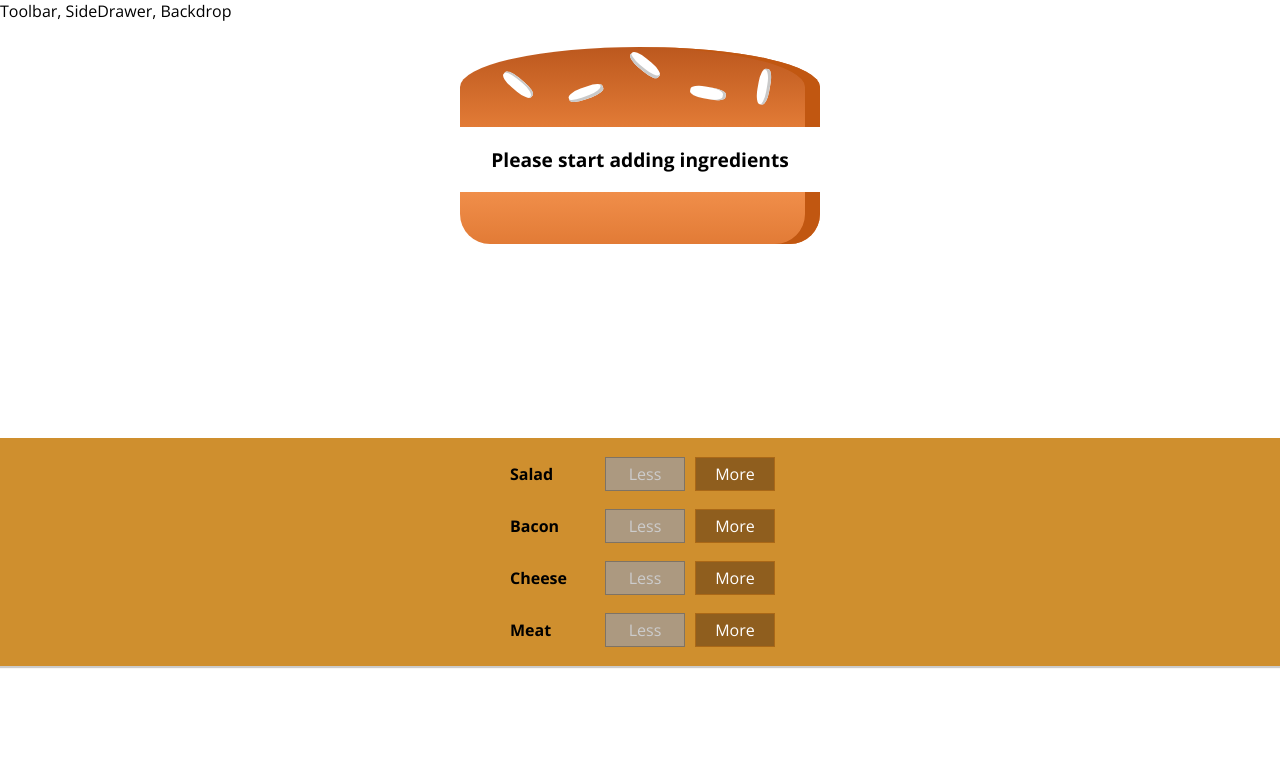
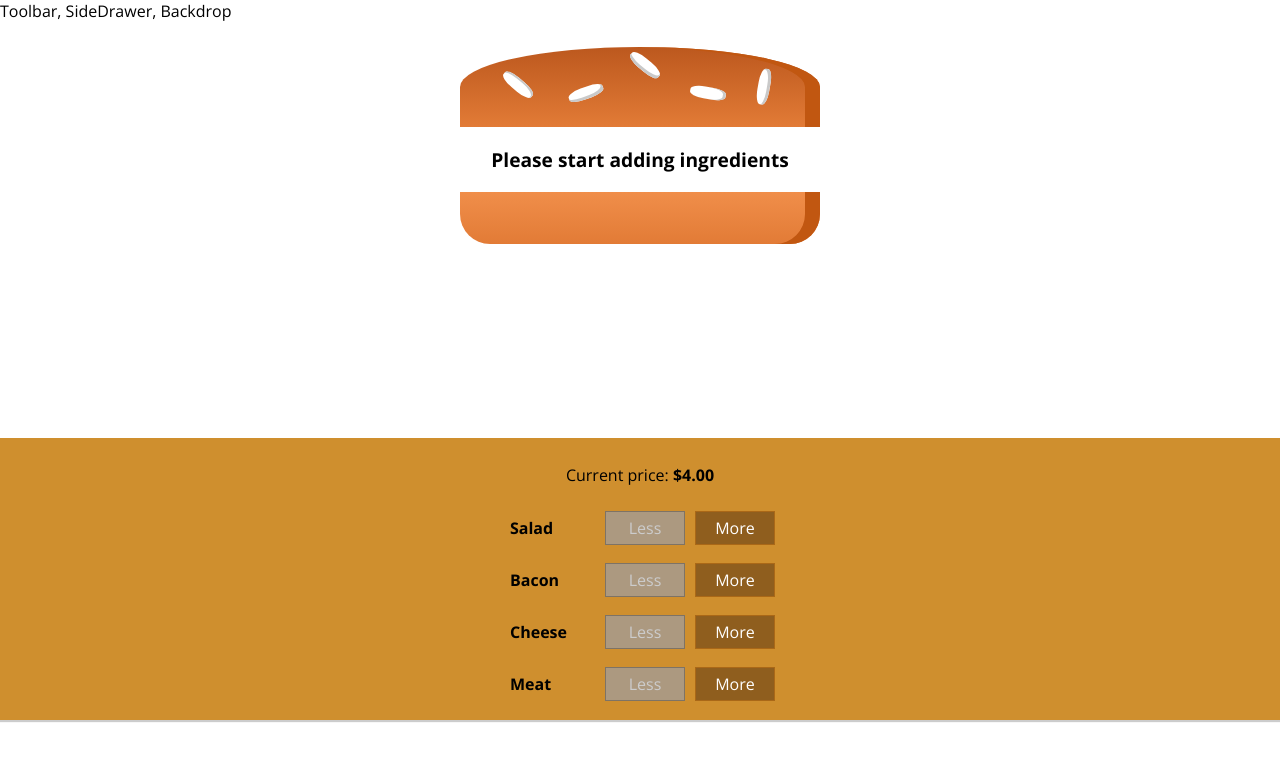
Before and after one commit to evgenydus/burger-builder, a React (Create React App) app: page / in a window 1280 px wide. Shown: the top 760 px of the page. Built offline with nearby package versions, Linux system fonts and the light colour scheme.

Commit message:
feat: add price display

```diff
--- a/src/components/Burger/BuildControls/index.js
+++ b/src/components/Burger/BuildControls/index.js
@@ -11,10 +11,14 @@ const controls = [
   { label: 'Meat', type: 'meat' },
 ]
 
-const BuildControls = ({ disabled, ingredientAdded, ingredientRemoved }) => {
+const BuildControls = ({ disabled, ingredientAdded, ingredientRemoved, price }) => {
+  const currentPrice = price.toFixed(2)
 
   return (
     <div className='build-controls'>
+      <p>Current price:
+        <b> ${currentPrice}</b>
+      </p>
       {controls.map(({ label, type }) => (
         <BuildControl
           added={() => ingredientAdded(type)}
--- a/src/containers/BurgerBuilder/index.js
+++ b/src/containers/BurgerBuilder/index.js
@@ -9,6 +9,8 @@ const INGREDIENT_PRICES = {
   meat: 1.3,
   salad: 0.5,
 }
+
+// TODO: Implement clear button
 
 class BurgerBuilder extends Component {
   state = {
@@ -59,7 +61,7 @@ class BurgerBuilder extends Component {
   }
 
   render() {
-    const { ingredients } = this.state
+    const { ingredients, totalPrice } = this.state
     const disabledInfo = {
       ...ingredients
     }
@@ -75,6 +77,7 @@ class BurgerBuilder extends Component {
           disabled={disabledInfo}
           ingredientAdded={this.addIngredientHandler}
           ingredientRemoved={this.removeIngredientHandler}
+          price={totalPrice}
         />
       </>
     )
```
